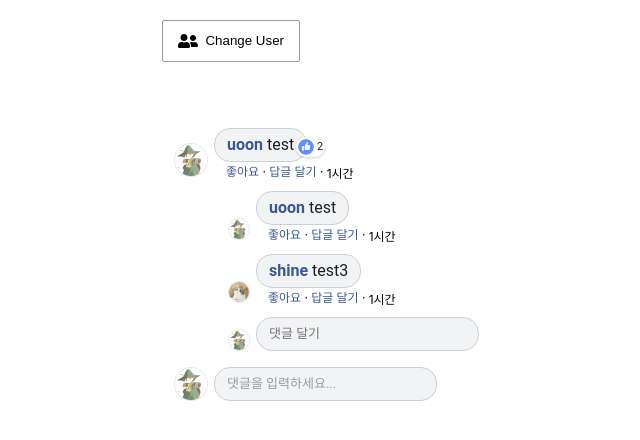
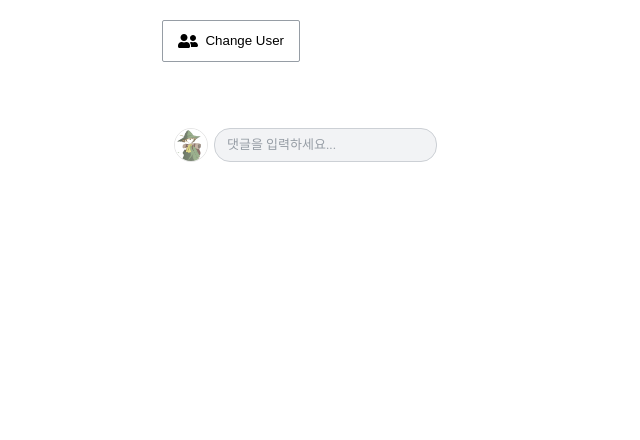
Before and after one commit to uoon-dev/clone-facebook-reply, a React (Create React App) app: page / in a window 1280 px wide. Shown: the top 440 px of the page, without its empty margins (38-678 px from the left). Built offline with nearby package versions, Linux system fonts and the light colour scheme.

Commit message:
remove unnecessary values

```diff
--- a/src/components/Feed/Comment/Comment.js
+++ b/src/components/Feed/Comment/Comment.js
@@ -14,6 +14,8 @@ const Comment = props => {
   const activeUser = useSelector(state => state.user.activeUser);
   const dispatch = useDispatch();
   const createCommentDispatch = (commentValue) => {
+    const targetCommentInfo = props.targetCommentInfo
+    props.setTargetCommentInfo({});
     return dispatch({type: 'CREATE_COMMENT_CONTENT', payload: {
       id: uuidv4(),
       parentId: props.parentId,
@@ -21,7 +23,7 @@ const Comment = props => {
       commentContent: commentValue,
       likeCount: 0,
       children: [],
-      targetCommentInfo: props.targetCommentInfo
+      targetCommentInfo
     }})
   };
   const updateCommentDispatch = (commentValue) => {
--- a/src/components/Feed/Comment/CommentInput/CommentInput.js
+++ b/src/components/Feed/Comment/CommentInput/CommentInput.js
@@ -2,8 +2,6 @@
 /** @jsx jsx */
 import { jsx } from '@emotion/core';
 import { useState, useRef, useEffect } from 'react';
-import { useSelector } from 'react-redux';
-// import { useForm } from 'react-hook-form';
 import TextareaAutosize from 'react-textarea-autosize';
 
 import CommentSetting from './CommentSetting/CommentSetting';
@@ -14,7 +12,6 @@ import { Comment } from 'constants/text';
 const CommentInput = props => {
   const [isEditing, setIsEditing] = useState(false);
   const textarea = useRef();
-  const activeUser = useSelector(state => state.user.activeUser);
 
   useEffect(() => {
     const commentTextArea = textarea.current;
@@ -43,7 +40,7 @@ const CommentInput = props => {
   }
 
   const targetCommentUser = (props.targetCommentInfo && props.targetCommentInfo.user) ? props.targetCommentInfo.user : {};
-  const targetUserName = activeUser.id !== targetCommentUser.id ? targetCommentUser.name : '';
+  const targetUserName = props.user.id !== targetCommentUser.id ? targetCommentUser.name : '';
   let userNames;
 
   if (props.id) {
--- a/src/components/Feed/Comment/CommentInput/LikeStatus/LikeStatus.js
+++ b/src/components/Feed/Comment/CommentInput/LikeStatus/LikeStatus.js
@@ -16,7 +16,7 @@ const likeStatus = props => {
       className="LikeStatus"
       css={styles.likeStatus}
       data-tip
-      data-for={`likeUserList_${props.id}`}
+      data-for={`likeUserList_${id}`}
     >
       <img
         src={likeIconImage}
@@ -26,7 +26,7 @@ const likeStatus = props => {
       <span>{likeUsers.length}</span>
       <ReactTooltip
         place="top"
-        id={`likeUserList_${props.id}`}
+        id={`likeUserList_${id}`}
         effect="solid"
         backgroundColor={black_100}
       >
--- a/src/containers/Feed/Comments/Comments.js
+++ b/src/containers/Feed/Comments/Comments.js
@@ -18,6 +18,7 @@ const Comments = props => {
       user={activeUser}
       targetCommentInfo={targetCommentInfo}
       isNewPendingComment={true}
+      setTargetCommentInfo={setTargetCommentInfo}
       key={uuidv4()}
     />
   ) : null;
@@ -46,6 +47,7 @@ const Comments = props => {
             parentId={commentStatus.parentId}
             user={activeUser}
             targetCommentInfo={targetCommentInfo}
+            setTargetCommentInfo={setTargetCommentInfo}
             isNewPendingComment={true}
             key={uuidv4()}
           /> : null
--- a/src/stores/comment.js
+++ b/src/stores/comment.js
@@ -1,6 +1,4 @@
 import { createAction, handleActions } from 'redux-actions';
-import mumrikImage from "images/mumrik.png";
-import catImage from "images/cat.png";
 import rejectDeepById from 'utils/rejectDeepById';
 import updateDeep from 'utils/updateDeep';
 
@@ -19,50 +17,50 @@ export const updateCommentLikeUser = createAction(UPDATE_COMMENT_LIKE_USER, data
 
 const initialState = {
   list: [
-    {
-      id: 1234,
-      user: {
-        id: 0,
-        name: 'uoon',
-        profileImageUrl: mumrikImage,
-      },
-      commentContent: 'test',
-      likeUsers: [
-        {
-          id: 0,
-          name: 'uoon',
-          profileImageUrl: mumrikImage,
-        },
-        {
-          id: 3,
-          name: 'shine',
-          profileImageUrl: catImage,
-        },
-      ],
-      children: [
-        {
-          id: 2345,
-          parentId: 1234,
-          user: {
-            id: 0,
-            name: 'uoon',
-            profileImageUrl: mumrikImage,
-          },
-          commentContent: 'test',
-          likeUsers: [],
-        },
-        {
-          id: 3458,
-          parentId: 1234,
-          user: {
-            id: 3,
-            name: 'shine',
-            profileImageUrl: catImage,
-          },
-          commentContent: 'test3',
-          likeUsers: [],
-        }
-      ]
+    // {
+    //   id: 1234,
+    //   user: {
+    //     id: 0,
+    //     name: 'uoon',
+    //     profileImageUrl: mumrikImage,
+    //   },
+    //   commentContent: 'test',
+    //   likeUsers: [
+    //     {
+    //       id: 0,
+    //       name: 'uoon',
+    //       profileImageUrl: mumrikImage,
+    //     },
+    //     {
+    //       id: 3,
+    //       name: 'shine',
+    //       profileImageUrl: catImage,
+    //     },
+    //   ],
+    //   children: [
+    //     {
+    //       id: 2345,
+    //       parentId: 1234,
+    //       user: {
+    //         id: 0,
+    //         name: 'uoon',
+    //         profileImageUrl: mumrikImage,
+    //       },
+    //       commentContent: 'test',
+    //       likeUsers: [],
+    //     },
+    //     {
+    //       id: 3458,
+    //       parentId: 1234,
+    //       user: {
+    //         id: 3,
+    //         name: 'shine',
+    //         profileImageUrl: catImage,
+    //       },
+    //       commentContent: 'test3',
+    //       likeUsers: [],
+    //     }
+    //   ]
       //   {
       //     id: 3457,
       //     parentId: 1234,
@@ -83,7 +81,7 @@ const initialState = {
       //     likeCount: '',
       //   },
       // ]
-    },
+    // },
   ]
 };
 
```
